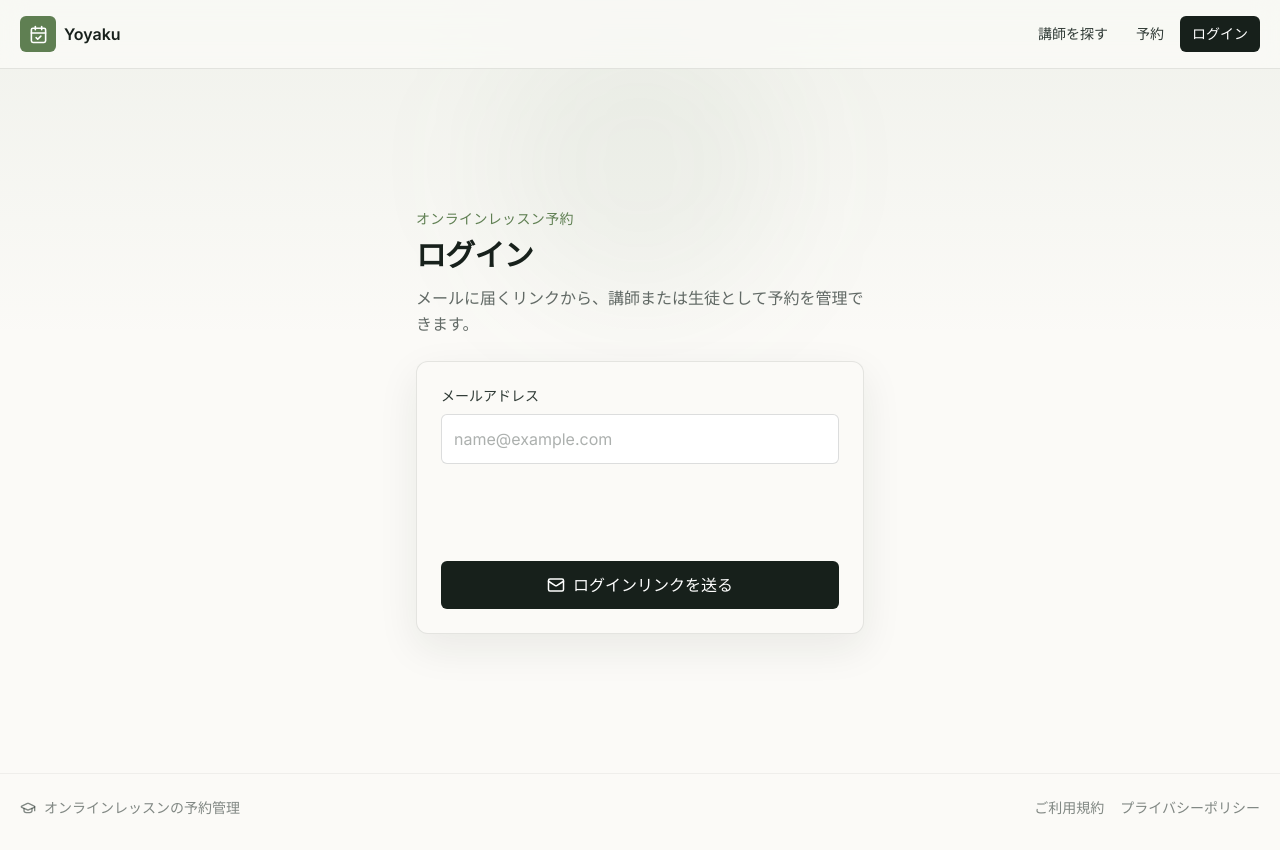
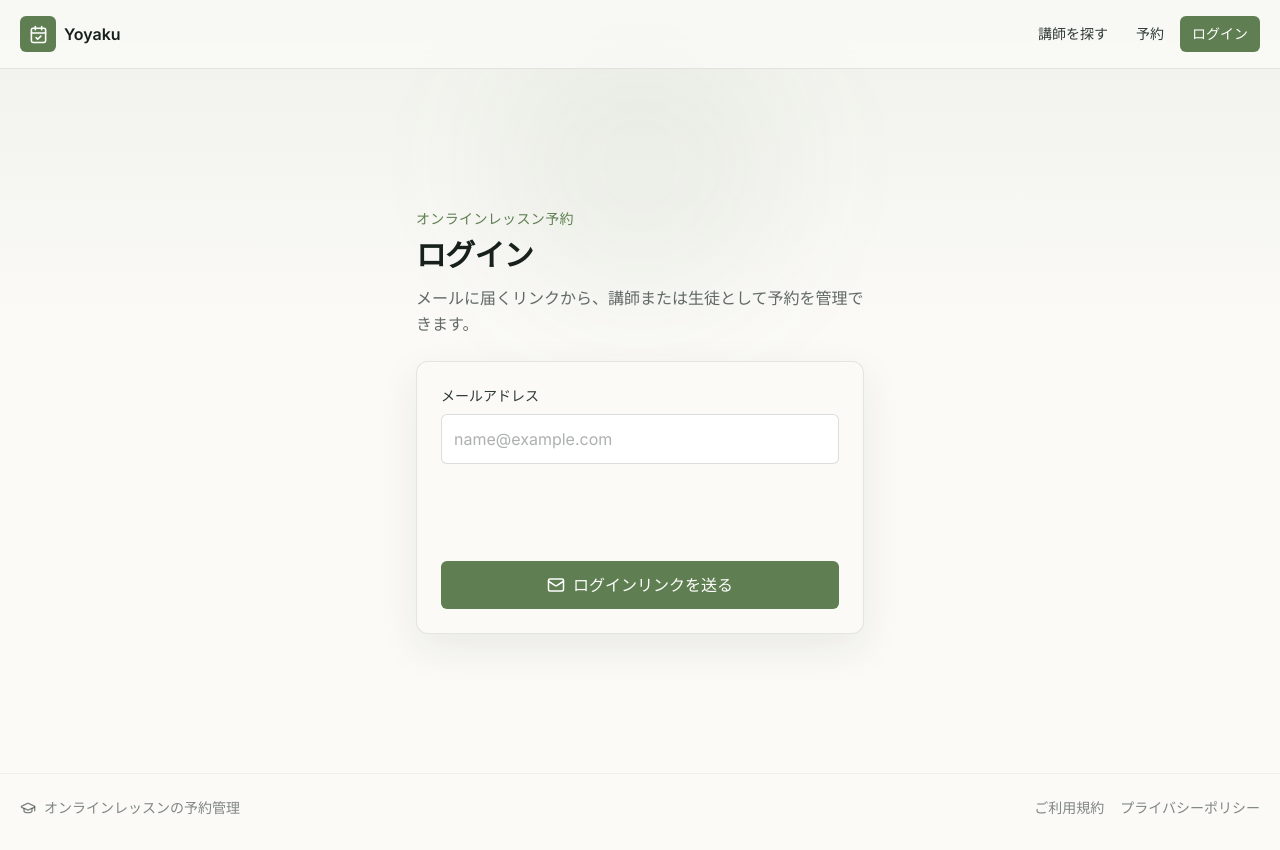
Before and after one commit to hinaoing/yoyaku, a Next.js app: page /login in a window 1280 px wide. Built offline with nearby package versions, Linux system fonts and the light colour scheme; no server answers.

Commit message:
Unify primary button colors

```diff
--- a/app/account/account-profile-form.tsx
+++ b/app/account/account-profile-form.tsx
@@ -42,7 +42,7 @@ function SubmitButton({ disabled }: { disabled: boolean }) {
 
   return (
     <button
-      className="inline-flex w-fit items-center gap-2 rounded-lg bg-ink px-5 py-3 font-medium text-white transition-all duration-200 hover:bg-sumi active:scale-[0.98] disabled:cursor-not-allowed disabled:opacity-60"
+      className="inline-flex w-fit items-center gap-2 rounded-lg bg-matcha px-5 py-3 font-medium text-white transition-all duration-200 hover:bg-matcha/90 active:scale-[0.98] disabled:cursor-not-allowed disabled:bg-matcha/40 disabled:active:scale-100"
       disabled={disabled || pending}
       type="submit"
     >
--- a/app/layout.tsx
+++ b/app/layout.tsx
@@ -84,7 +84,7 @@ export default async function RootLayout({
                   isTeacher={isTeacher}
                 />
               ) : (
-                <Link className="rounded-md bg-ink px-3 py-2 text-white transition-colors duration-150 hover:bg-sumi" href="/login">
+                <Link className="rounded-md bg-matcha px-3 py-2 text-white transition-colors duration-150 hover:bg-matcha/90" href="/login">
                   ログイン
                 </Link>
               )}
--- a/app/login/login-form.tsx
+++ b/app/login/login-form.tsx
@@ -160,7 +160,7 @@ export function LoginForm() {
         )}
 
         <button
-          className="inline-flex w-full items-center justify-center gap-2 rounded-md bg-ink px-4 py-3 font-medium text-white transition-all duration-200 hover:bg-ink/90 active:scale-[0.98] disabled:cursor-not-allowed disabled:opacity-60 disabled:hover:bg-ink disabled:active:scale-100"
+          className="inline-flex w-full items-center justify-center gap-2 rounded-md bg-matcha px-4 py-3 font-medium text-white transition-all duration-200 hover:bg-matcha/90 active:scale-[0.98] disabled:cursor-not-allowed disabled:bg-matcha/40 disabled:active:scale-100"
           disabled={isSubmitting || cooldownSeconds > 0 || !isConfigured || !isTurnstileConfigured}
           type="submit"
         >
--- a/app/teacher-application/page.tsx
+++ b/app/teacher-application/page.tsx
@@ -130,7 +130,7 @@ export default async function TeacherApplicationPage({ searchParams }: TeacherAp
               placeholder="運営者に伝えたいことがあれば入力してください。"
             />
           </label>
-          <button className="inline-flex w-fit items-center gap-2 rounded-lg bg-ink px-5 py-3 font-medium text-white transition-all duration-200 hover:bg-sumi active:scale-[0.98]">
+          <button className="inline-flex w-fit items-center gap-2 rounded-lg bg-matcha px-5 py-3 font-medium text-white transition-all duration-200 hover:bg-matcha/90 active:scale-[0.98]">
             <Send size={18} />
             申請する
           </button>
--- a/app/teacher/availability/availability-calendar.tsx
+++ b/app/teacher/availability/availability-calendar.tsx
@@ -233,7 +233,7 @@ function SaveButton({ hasValidationIssues }: { hasValidationIssues: boolean }) {
 
   return (
     <button
-      className="inline-flex items-center gap-2 rounded-lg bg-ink px-5 py-3 font-medium text-white transition-all duration-200 hover:bg-sumi active:scale-[0.98] disabled:cursor-not-allowed disabled:bg-sumi/35 disabled:active:scale-100"
+      className="inline-flex items-center gap-2 rounded-lg bg-matcha px-5 py-3 font-medium text-white transition-all duration-200 hover:bg-matcha/90 active:scale-[0.98] disabled:cursor-not-allowed disabled:bg-matcha/40 disabled:active:scale-100"
       disabled={hasValidationIssues || pending}
     >
       {pending ? <Loader2 className="animate-spin" size={18} /> : <Save size={18} />}
--- a/app/teacher/settings/page.tsx
+++ b/app/teacher/settings/page.tsx
@@ -60,7 +60,7 @@ export default async function TeacherSettingsPage({ searchParams }: SettingsPage
             type="url"
           />
         </label>
-        <button className="inline-flex w-fit items-center gap-2 rounded-lg bg-ink px-5 py-3 font-medium text-white transition-all duration-200 hover:bg-sumi active:scale-[0.98]">
+        <button className="inline-flex w-fit items-center gap-2 rounded-lg bg-matcha px-5 py-3 font-medium text-white transition-all duration-200 hover:bg-matcha/90 active:scale-[0.98]">
           <Save size={18} />
           保存する
         </button>
--- a/app/teachers/[teacherId]/booking-calendar.tsx
+++ b/app/teachers/[teacherId]/booking-calendar.tsx
@@ -166,7 +166,7 @@ function BookingSubmitButton() {
 
   return (
     <button
-      className="mt-3 inline-flex w-full items-center justify-center gap-2 rounded-lg bg-ink px-3 py-2.5 text-sm font-medium text-white transition-all duration-200 hover:bg-sumi active:scale-[0.97] disabled:cursor-not-allowed disabled:opacity-60 disabled:hover:bg-ink disabled:active:scale-100"
+      className="mt-3 inline-flex w-full items-center justify-center gap-2 rounded-lg bg-matcha px-3 py-2.5 text-sm font-medium text-white transition-all duration-200 hover:bg-matcha/90 active:scale-[0.97] disabled:cursor-not-allowed disabled:bg-matcha/40 disabled:active:scale-100"
       disabled={pending}
     >
       {pending ? <Loader2 className="animate-spin" size={16} /> : <CalendarPlus size={16} />}
--- a/components/supabase-setup.tsx
+++ b/components/supabase-setup.tsx
@@ -9,7 +9,7 @@ export function SupabaseSetup() {
         `.env.example` を参考に `.env.local` を作成し、Supabase URL と anon key を入れると予約データを表示できます。
         その後、`supabase/schema.sql` をSupabase SQL editorで実行してください。
       </p>
-      <Link className="mt-5 inline-flex rounded-md bg-ink px-4 py-3 text-sm font-medium text-white" href="/login">
+      <Link className="mt-5 inline-flex rounded-md bg-matcha px-4 py-3 text-sm font-medium text-white transition-colors duration-150 hover:bg-matcha/90" href="/login">
         ログイン画面を見る
       </Link>
     </section>
```
